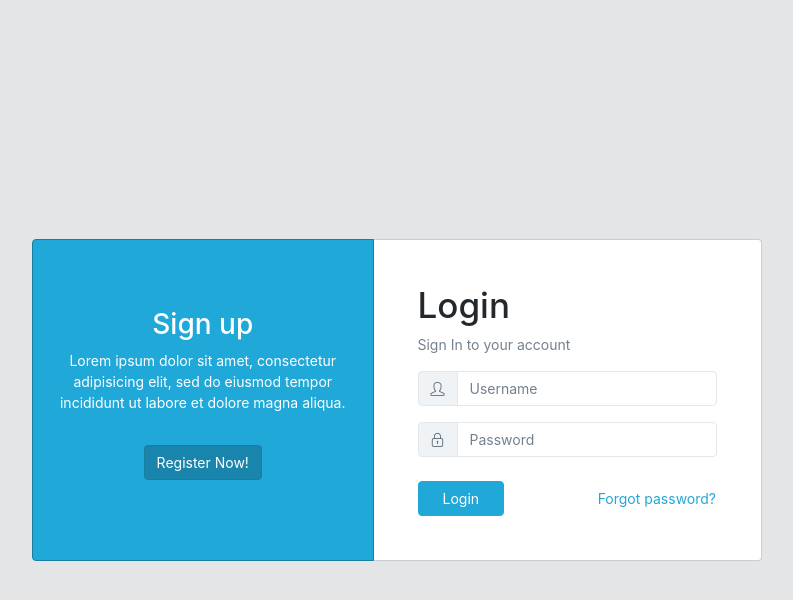
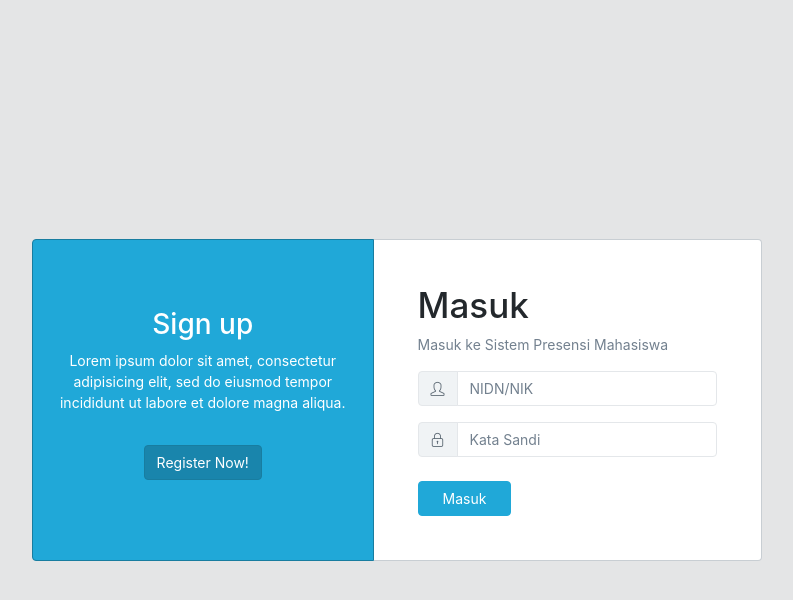
Before and after one commit to dwichan0905/PresensiRFID_Web, a CodeIgniter app: a page that uses application/views/login.php in a window 1280 px wide. Shown: the top 600 px of the page, without its empty margins (243-1036 px from the left). Run offline with CodeIgniter, Linux system fonts and the light colour scheme; some libraries are stand-ins or nearby versions.

Commit message:
Welcome Page

```diff
--- a/application/config/autoload.php
+++ b/application/config/autoload.php
@@ -103,7 +103,7 @@ $autoload['helper'] = array('url');
 | config files.  Otherwise, leave it blank.
 |
 */
-$autoload['config'] = array();
+$autoload['config'] = array('custom/info');
 
 /*
 | -------------------------------------------------------------------
--- /dev/null
+++ b/application/config/custom/info.php
@@ -0,0 +1,3 @@
+<?php
+    $config['app_name'] = 'Sistem Presensi Mahasiswa';
+    $config['app_ver'] = '1.10';
--- a/application/controllers/Welcome.php
+++ b/application/controllers/Welcome.php
@@ -20,6 +20,7 @@ class Welcome extends CI_Controller {
 	 */
 	public function index()
 	{
-		$this->load->view('login');
+		$data['app_name'] = $this->config->item('app_name');
+		$this->load->view('login', $data);
 	}
 }
--- a/application/views/login.php
+++ b/application/views/login.php
@@ -2,7 +2,7 @@
 <html lang="en">
 	<head>
   	    <?php $this->load->view('metadata'); ?>
-        <title>CoreUI Free Bootstrap Admin Template</title>
+        <title>Login | <?= $app_name ?></title>
         <?php $this->load->view('login/header'); ?>
     </head>
     <body class="app flex-row align-items-center">
@@ -21,15 +21,15 @@
 						</div>
             			<div class="card p-4">
               				<div class="card-body">
-                				<h1>Login</h1>
-                				<p class="text-muted">Sign In to your account</p>
+                				<h1>Masuk</h1>
+                				<p class="text-muted">Masuk ke <?= $app_name ?></p>
                 				<div class="input-group mb-3">
                   					<div class="input-group-prepend">
                     					<span class="input-group-text">
                       						<i class="icon-user"></i>
                     					</span>
             		      			</div>
-                  					<input class="form-control" type="text" placeholder="Username">
+                  					<input class="form-control" type="text" placeholder="NIDN/NIK">
                 				</div>
                 				<div class="input-group mb-4">
 									<div class="input-group-prepend">
@@ -37,14 +37,11 @@
 										<i class="icon-lock"></i>
 										</span>
 									</div>
-                  					<input class="form-control" type="password" placeholder="Password">
+                  					<input class="form-control" type="password" placeholder="Kata Sandi">
                 				</div>
                 				<div class="row">
 									<div class="col-6">
-										<button class="btn btn-primary px-4" type="button">Login</button>
-									</div>
-									<div class="col-6 text-right">
-										<button class="btn btn-link px-0" type="button">Forgot password?</button>
+										<button class="btn btn-primary px-4" type="button">Masuk</button>
 									</div>
 								</div>
 							</div>
```
